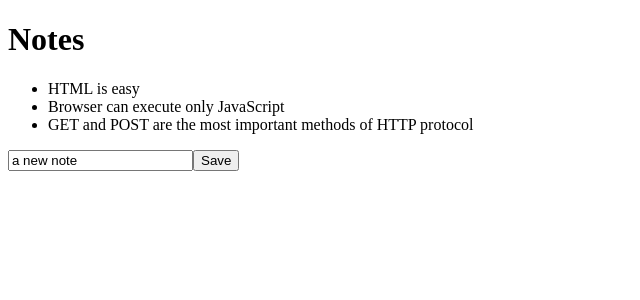
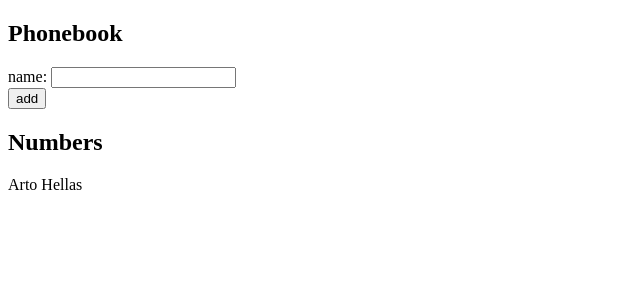
Before and after one commit to zishanx/Helsinki, a React (Vite) app in the folder part2/: page / in a window 1280 px wide. Shown: the top 300 px of the page, without its empty margins (0-640 px from the left). Built offline with nearby package versions, Linux system fonts and the light colour scheme.

Commit message:
Done with exercises 2.6 and 2.7

```diff
--- a/part2/src/App.jsx
+++ b/part2/src/App.jsx
@@ -1,42 +1,43 @@
 import { useState } from 'react'
-import Note from './components/Note'
 
+const App = () => {
+  const [persons, setPersons] = useState([
+    { name: 'Arto Hellas' }
+  ])
+  const [newName, setNewName] = useState('')
 
-const App = (props) => {
-  const [notes, setNotes] = useState(props.notes)
+  const addName = (e) => {
+    setNewName(e.target.value)
+  }
 
-  const [newNote, setNewNote] = useState('a new note')
+  const handleSubmit = (e) => {
+    e.preventDefault()
 
-  const addNote = (event) => {
-    event.prenvetDefault()
-    console.log('button clicked', event.target)
-    const noteObject = {
-      content: newNote,
-      important: Math.random() < 0.5,
-      id: String(notes.length + 1)
+    for (const value of persons) {
+      if (value.name === newName) {
+        alert(`${newName} is already added to the phonebook.`)
+        setNewName('')
+        return
+      }
     }
 
-    setNotes(notes.concat(noteObject))
-    setNewNote('')
-  }
-
-  const handleNoteChange = (event) => {
-    console.log(event.target.value)
-    setNewNote(event.target.value)
+    setPersons(prev => [...prev, { name: newName }])
+    setNewName('')
   }
 
   return (
     <div>
-      <h1>Notes</h1>
-      <ul>
-        {notes.map(note =>
-          <Note key={note.id} note={note} />
-        )}
-      </ul>
-      <form onSubmit={addNote}>
-        <input type="text" value={newNote} onChange={handleNoteChange} />
-        <button type='submit'> Save</button>
+      <h2>Phonebook</h2>
+      <form onSubmit={handleSubmit}>
+        <div>
+          name: <input type='text' value={newName} onChange={addName} />
+        </div>
+        <div>
+          <button type="submit">add</button>
+        </div>
       </form>
+      <h2>Numbers</h2>
+      {persons.map(item => <p>{item.name}</p>)}
     </div>
   )
 }
```
